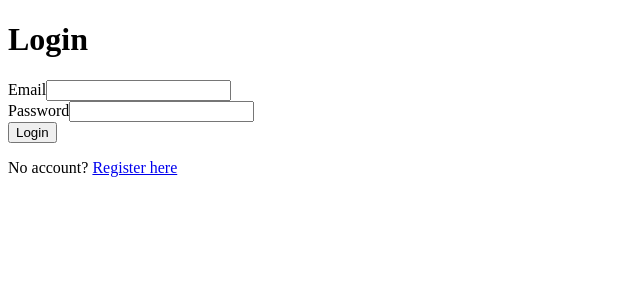
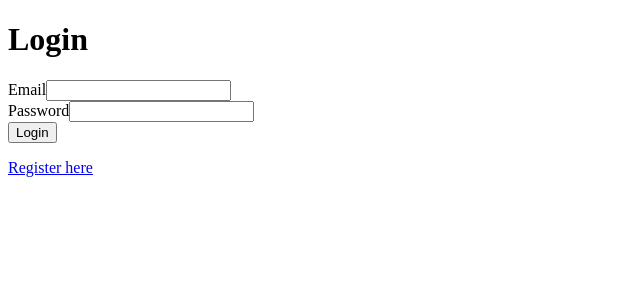
Before and after one commit to WayneSpren/instant-messaging-app, a React app: page /login in a window 1280 px wide. Shown: the top 300 px of the page, without its empty margins (0-640 px from the left). Built offline with nearby package versions, Linux system fonts and the light colour scheme; the HTML template or start-up script is replaced by a standard one.

Commit message:
fixed README message size

```diff
--- a/src/pages/Login.jsx
+++ b/src/pages/Login.jsx
@@ -42,7 +42,7 @@ function Login() {
         {error && <div style={{color: 'red'}}>{error}</div>}
         <button type="submit">Login</button>
       </form>
-      <p>No account? <Link to="/register">Register here</Link></p>
+      <p><Link to="/register">Register here</Link></p>
     </div>
   )
 }
```
Also changed, not shown: 1 other file (tests, documents, lock files or other folders).
